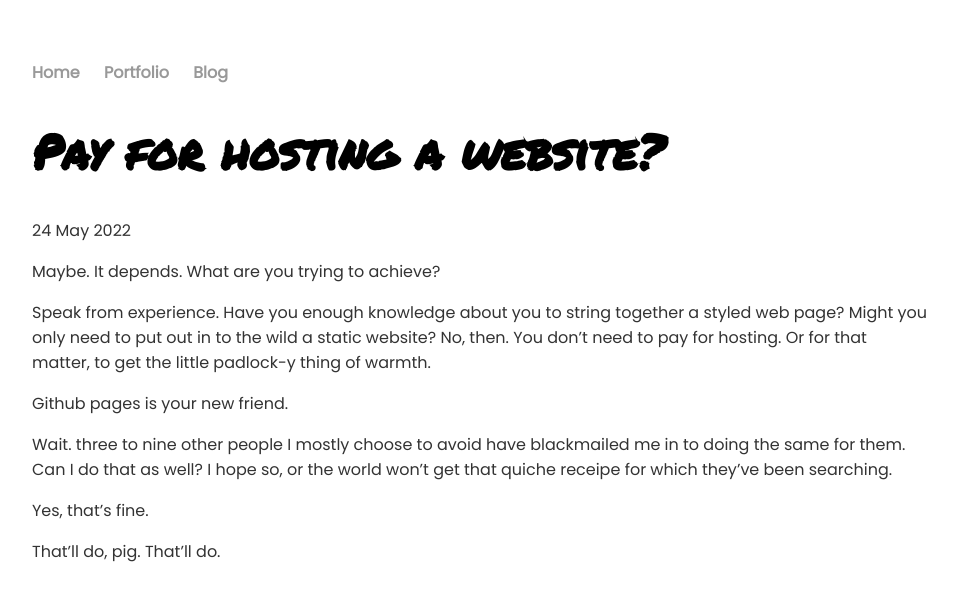
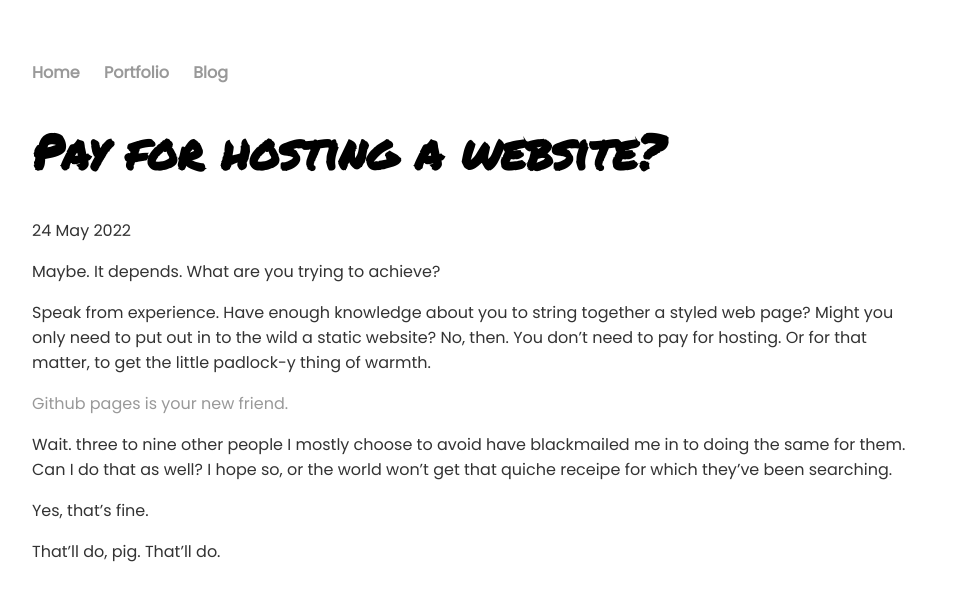
Before and after one commit to jimmyrule/jimmyrule.github.io, a Jekyll site: the page built from _posts/2022-05-24-pay-for-hosting-a-website.md, in a window 1280 px wide. Shown: the top 601 px of the page, without its empty margins (160-1117 px from the left). Built offline with Jekyll 4.4.1, drawn with Linux system fonts in a browser that asks for light colours.

Commit message:
Update 2022-05-24-pay-for-hosting-a-website.md
Remove erroneous word and add link to GitHub pages.

```diff
--- a/_posts/2022-05-24-pay-for-hosting-a-website.md
+++ b/_posts/2022-05-24-pay-for-hosting-a-website.md
@@ -6,9 +6,9 @@ date: 2022-05-24
 
 Maybe. It depends. What are you trying to achieve?
 
-Speak from experience. Have you enough knowledge about you to string together a styled web page? Might you only need to put out in to the wild a static website? No, then. You don't need to pay for hosting. Or for that matter, to get the little padlock-y thing of warmth.
+Speak from experience. Have enough knowledge about you to string together a styled web page? Might you only need to put out in to the wild a static website? No, then. You don't need to pay for hosting. Or for that matter, to get the little padlock-y thing of warmth.
 
-Github pages is your new friend.
+[Github pages is your new friend.](https://pages.github.com)
 
 Wait. three to nine other people I mostly choose to avoid have blackmailed me in to doing the same for them. Can I do that as well? I hope so, or the world won't get that quiche receipe for which they've been searching.
 
```
